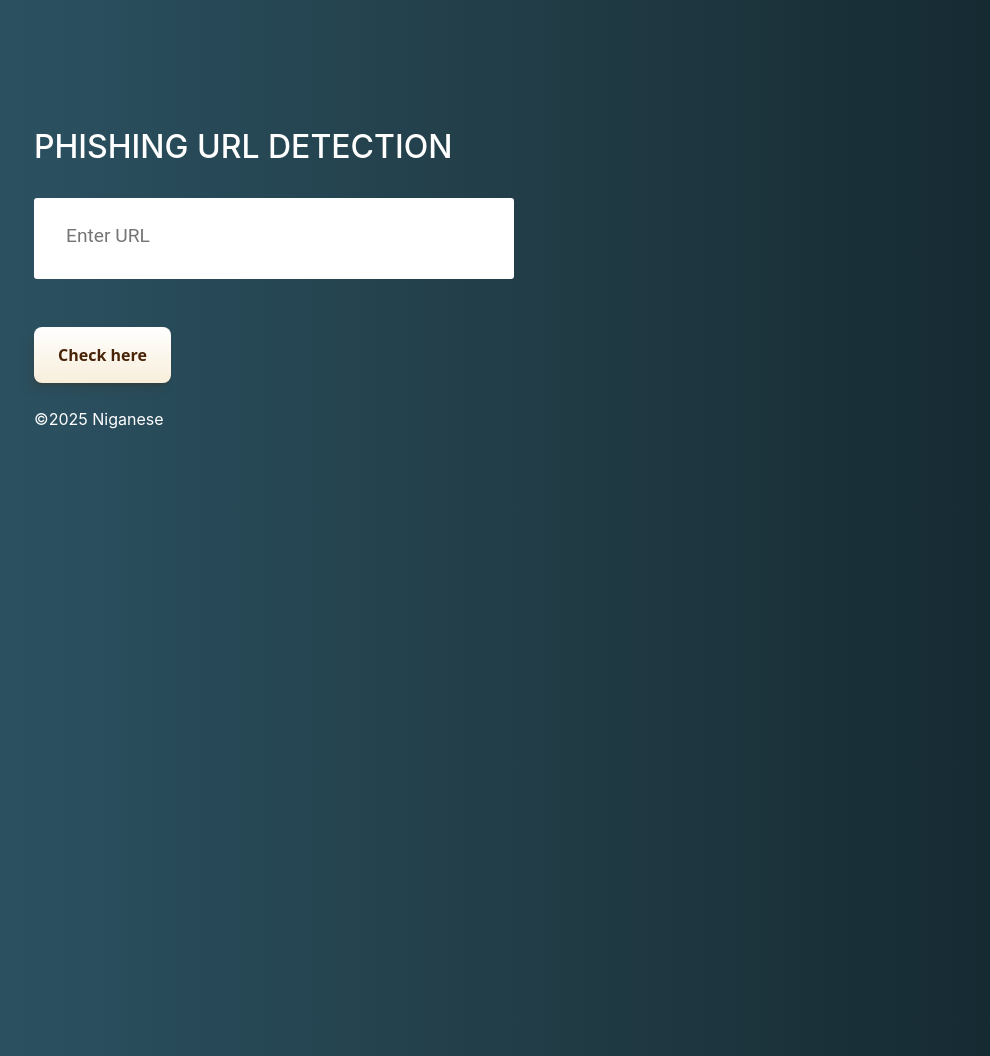
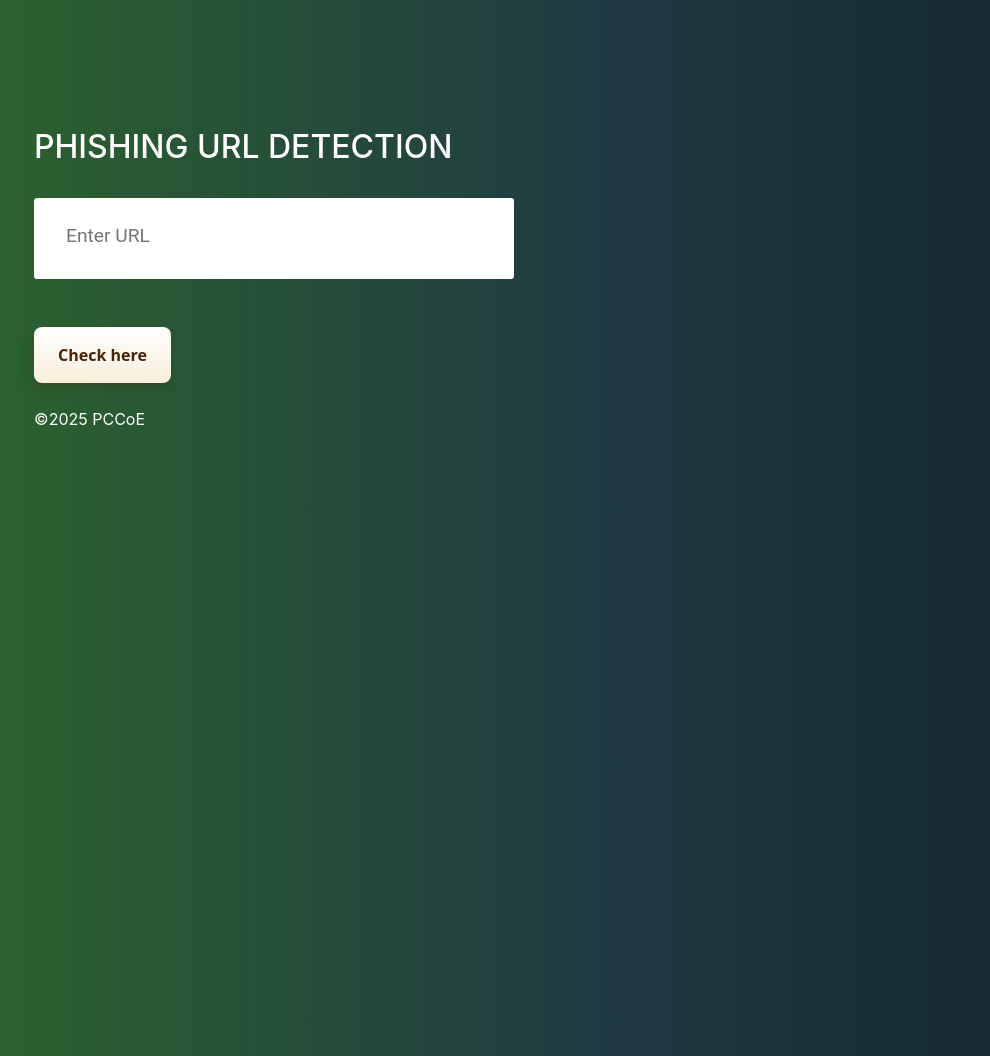
Before and after one commit to HarshNerpagar/Phishing-Url_final, a Flask app: page / in a window 1280 px wide. Shown: the whole page, without its empty margins (45-1035 px from the left). Run offline with Flask 3, Linux system fonts and the light colour scheme; parts of the project's set-up code (start-up, migrations or seed data) failed here and were passed over; some libraries are stand-ins or nearby versions.

```diff
--- a/Phishing-URL-Detection-master/static/styles.css
+++ b/Phishing-URL-Detection-master/static/styles.css
@@ -9,8 +9,8 @@
 
 body {
   padding: 10% 5%;
-  background: #0f2027;
-  background: linear-gradient(to right,#2c5364, #203a43, #0f2027);
+  background: #0f2713;
+  background: linear-gradient(to right,#2c642d, #203a43, #0f2027);
   justify-content: center;
   align-items: center;
   height: 100vh;
--- a/Phishing-URL-Detection-master/templates/index.html
+++ b/Phishing-URL-Detection-master/templates/index.html
@@ -6,7 +6,7 @@
     <meta name="viewport" content="width=device-width, initial-scale=1.0">
     <meta name="description" content="This website is develop for identify the safety of url.">
     <meta name="keywords" content="phishing url,phishing,cyber security,machine learning,classifier,python">
-    <meta name="author" content="VAIBHAV BICHAVE">
+    <meta name="author" content="Harsh">
 
     <!-- BootStrap -->
     <link rel="stylesheet" href="https://stackpath.bootstrapcdn.com/bootstrap/4.5.0/css/bootstrap.min.css"
@@ -45,7 +45,7 @@
     </div>
 </div>
 <br>
-<p>©2025 Niganese</p>
+<p>©2025 PCCoE </p>
 </div>
 
     <!-- JavaScript -->
```
Also changed, not shown: 1 other file.
